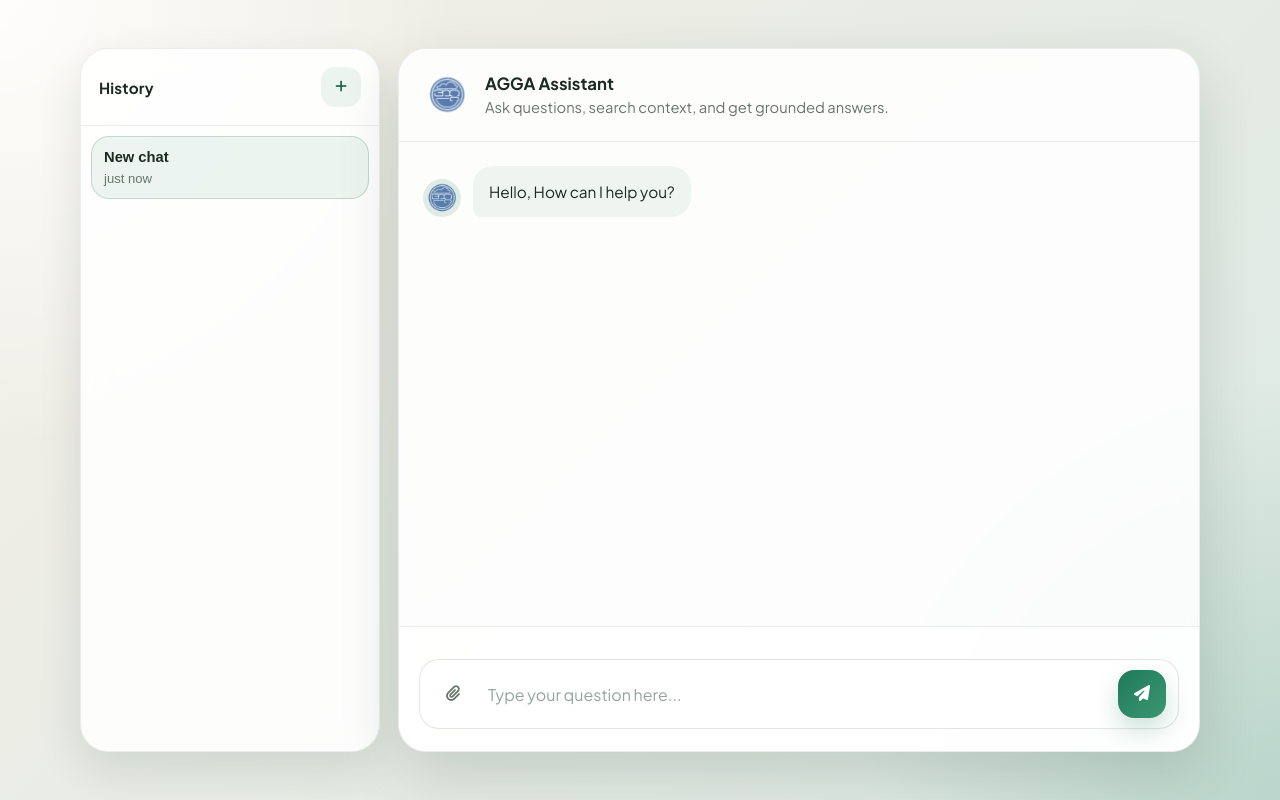
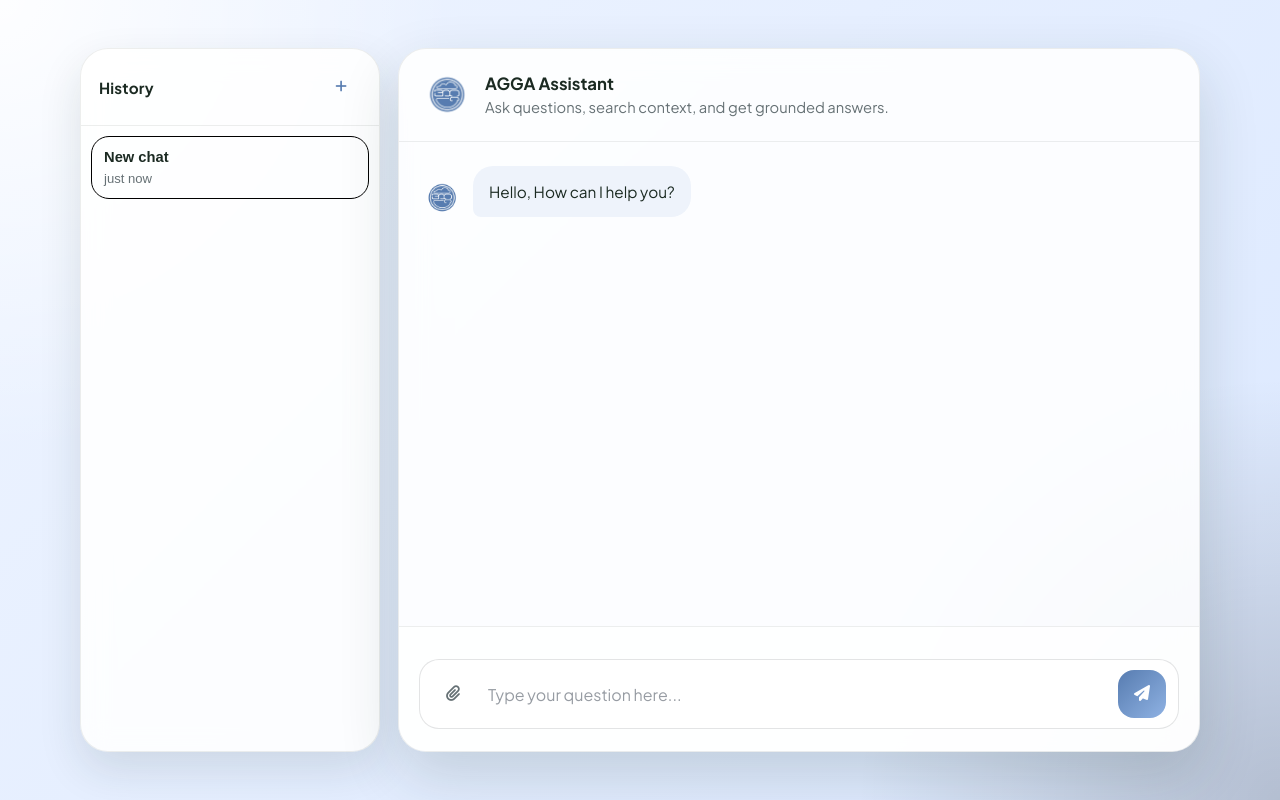
Before and after one commit to CoodeNoob/rag_system, a Python web app: template rag_app/templates/chat.html in a window 1280 px wide. Run offline with Jinja, Linux system fonts and the light colour scheme; the template is opened without the code that fills it, so the values that code supplies are empty.

Commit message:
color theme

```diff
--- a/rag_app/static/css/style.css
+++ b/rag_app/static/css/style.css
@@ -1,14 +1,15 @@
 :root {
-    --bg-1: #f4efe6;
-    --bg-2: #dbe9e4;
+    --bg-1: #eef4ff;
+    --bg-2: #dbe8ff;
     --panel: rgba(255, 255, 255, 0.88);
     --panel-border: rgba(27, 42, 34, 0.08);
     --text: #1b2a22;
-    --muted: #66756e;
-    --accent: #1f7a5a;
-    --accent-dark: #166247;
-    --bubble-bot: #eef5f1;
-    --bubble-user: #1f7a5a;
+    --muted: #667175;
+    --accent-dark: #577cb0;
+    --accent: #8fb2e3;
+    --accent-rgb: 87 124 176;
+    --bubble-bot: #eef3fb;
+    --bubble-user: var(--accent-dark);
     --shadow: 0 24px 60px rgba(25, 48, 40, 0.16);
 }
 
@@ -27,7 +28,7 @@ body {
     overflow: hidden;
     background:
         radial-gradient(circle at top left, rgba(255, 255, 255, 0.9), transparent 30%),
-        radial-gradient(circle at bottom right, rgba(31, 122, 90, 0.18), transparent 28%),
+        radial-gradient(circle at bottom right, rgba(0, 0, 0, 0.18), transparent 28%),
         linear-gradient(135deg, var(--bg-1), var(--bg-2));
 }
 
@@ -71,7 +72,7 @@ body {
     height: 40px;
     border: 0;
     border-radius: 14px;
-    background: rgba(31, 122, 90, 0.08);
+    background: rgba(var(--accent-rgb), 0.1);
     color: var(--accent-dark);
     cursor: pointer;
     display: grid;
@@ -81,7 +82,7 @@ body {
 
 .new-chat-btn:hover {
     transform: translateY(-1px);
-    background: rgba(31, 122, 90, 0.12);
+    background: rgba(var(--accent-rgb), 0.14);
 }
 
 .history-list {
@@ -96,7 +97,7 @@ body {
 
 .history-item {
     width: 100%;
-    border: 1px solid rgba(27, 42, 34, 0.08);
+    border: 1px solid rgba(27, 38, 42, 0.08);
     background: rgba(255, 255, 255, 0.6);
     border-radius: 18px;
     padding: 12px 12px;
@@ -114,8 +115,8 @@ body {
 }
 
 .history-item.is-active {
-    border-color: rgba(31, 122, 90, 0.22);
-    background: rgba(31, 122, 90, 0.08);
+    border-color: rgba(var(--accent-rgb), 0.28);
+    background: rgba(var(--accent-rgb), 0.1);
 }
 
 .history-title {
@@ -195,7 +196,7 @@ body {
     align-items: center;
     justify-content: space-between;
     padding: 22px 24px;
-    border-bottom: 1px solid rgba(27, 42, 34, 0.08);
+    border-bottom: 1px solid rgba(27, 38, 42, 0.08);
 }
 
 .brand {
@@ -238,7 +239,7 @@ body {
     gap: 8px;
     padding: 10px 14px;
     border-radius: 999px;
-    background: rgba(31, 122, 90, 0.08);
+    background: rgba(0, 0, 0, 0.08);
     color: var(--accent-dark);
     font-size: 0.9rem;
     font-weight: 600;
@@ -291,13 +292,13 @@ body {
 }
 
 .message.bot .avatar {
-    background: #dfece6;
+    background: rgba(var(--accent-rgb), 0.08);
     color: var(--accent-dark);
 }
 
 .message.user .avatar {
-    background: #d8e5ff;
-    color: #2855aa;
+    background: rgba(var(--accent-rgb), 0.18);
+    color: var(--accent-dark);
 }
 
 .bubble {
@@ -355,7 +356,7 @@ body {
 .chat-input {
     position: relative;
     padding: 18px 20px 22px;
-    border-top: 1px solid rgba(27, 42, 34, 0.08);
+    border-top: 1px solid rgba(27, 41, 42, 0.08);
     background: rgba(255, 255, 255, 0.72);
 }
 
@@ -430,7 +431,7 @@ body {
     align-items: center;
     gap: 10px;
     padding: 0 16px;
-    border: 1px dashed rgba(31, 122, 90, 0.35);
+    border: 1px dashed rgba(var(--accent-rgb), 0.35);
     border-radius: 16px;
     cursor: pointer;
     color: var(--accent-dark);
@@ -453,7 +454,7 @@ body {
     cursor: pointer;
     color: #fff;
     background: linear-gradient(135deg, var(--accent-dark), var(--accent));
-    box-shadow: 0 12px 24px rgba(22, 98, 71, 0.18);
+    box-shadow: 0 12px 24px rgba(22, 98, 95, 0.18);
     font: inherit;
     font-weight: 600;
     transition: transform 0.18s ease, opacity 0.18s ease;
@@ -473,7 +474,7 @@ body {
     align-items: center;
     gap: 12px;
     padding: 10px 12px;
-    border: 1px solid rgba(27, 42, 34, 0.12);
+    border: 1px solid rgba(27, 32, 42, 0.12);
     border-radius: 20px;
     background: #fff;
 }
@@ -509,16 +510,16 @@ body {
 }
 
 .input-row input::placeholder {
-    color: #97a39d;
+    color: #979ca3;
 }
 
 .send-btn {
     width: 48px;
     height: 48px;
     border-radius: 16px;
-    color: #fff;
-    background: linear-gradient(135deg, var(--accent), #3a9772);
-    box-shadow: 0 12px 24px rgba(31, 122, 90, 0.22);
+    color: #ffffff;
+    background: linear-gradient(135deg, var(--accent-dark), var(--accent));
+    box-shadow: 0 12px 24px rgba(var(--accent-rgb), 0.26);
     font-size: 1rem;
 }
 
```
